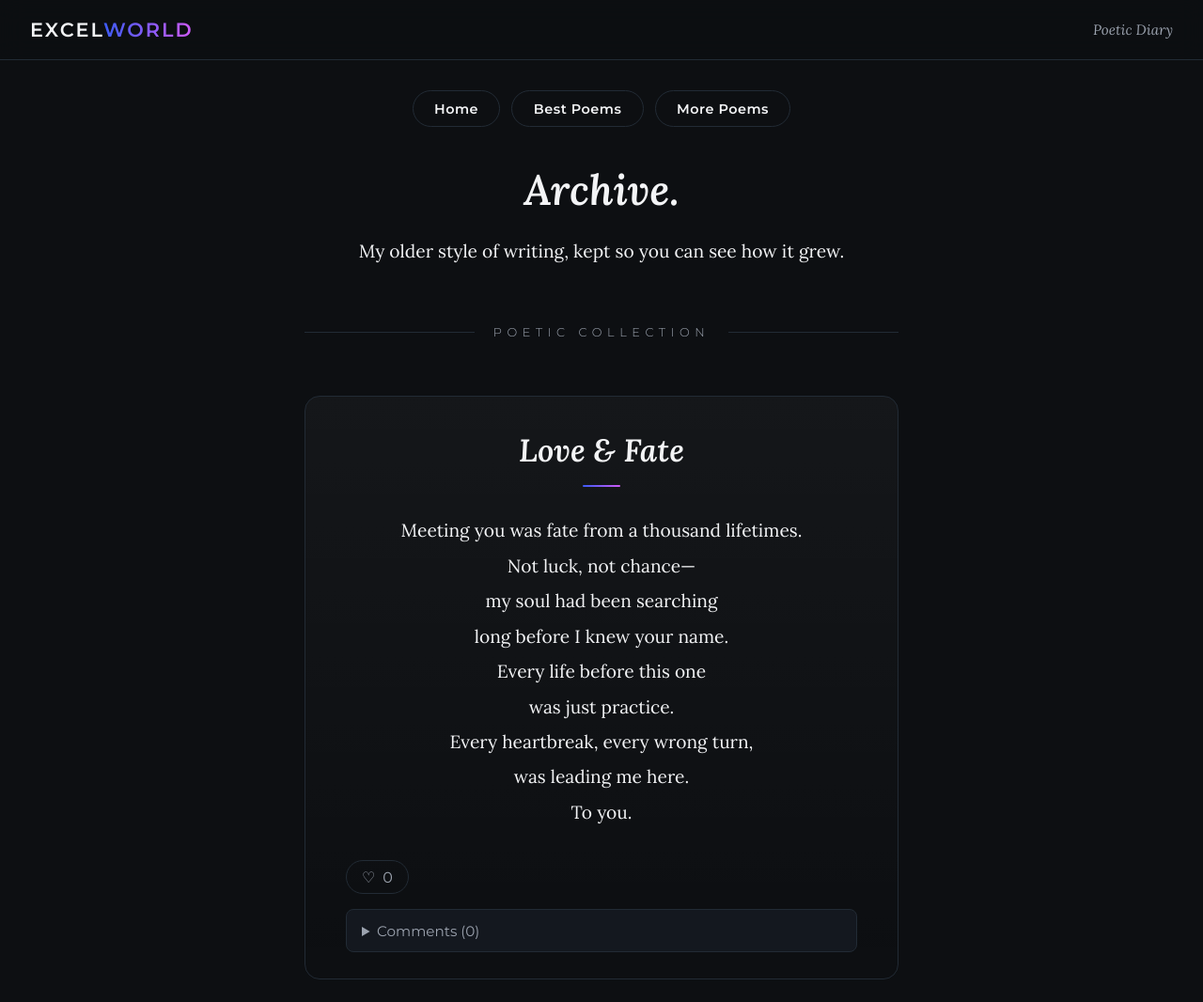
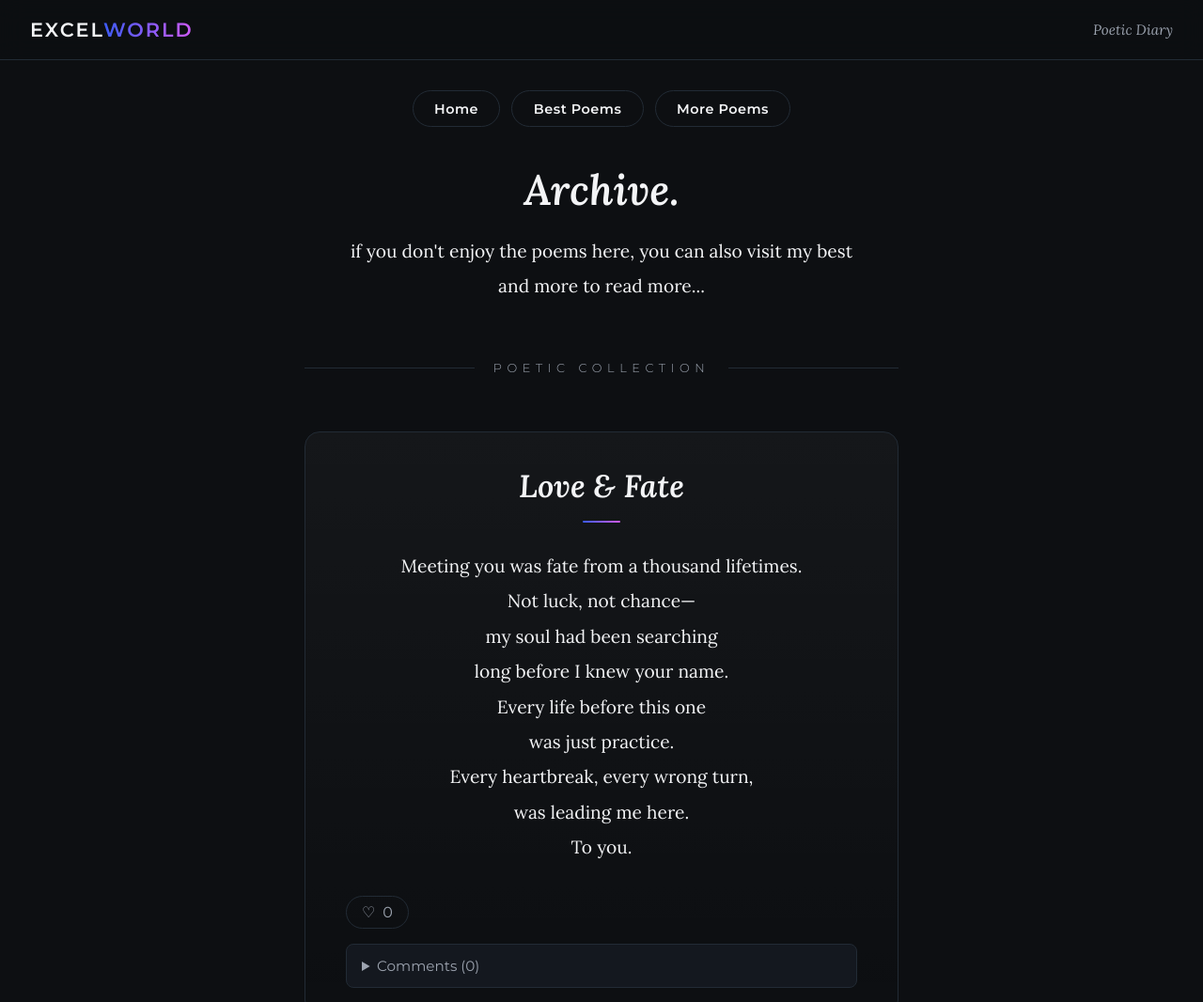
Before and after one commit to miracleorexcel-debug/Excelworld-, a plain HTML site: page archive.html in a window 1280 px wide. Shown: the top 1066 px of the page at 94% size. Drawn offline with Linux system fonts and the light colour scheme; no server answers.

Commit message:
Update intro text in archive.html

```diff
--- a/archive.html
+++ b/archive.html
@@ -27,7 +27,7 @@
 
         <section class="intro">
             <p class="intro-lead">Archive.</p>
-            <p class="intro-text">My older style of writing, kept so you can see how it grew.</p>
+            <p class="intro-text"> if you don't enjoy the poems here, you can also visit my best and more to read more...</p>
         </section>
 
         <div class="section-divider">Poetic Collection</div>
```
